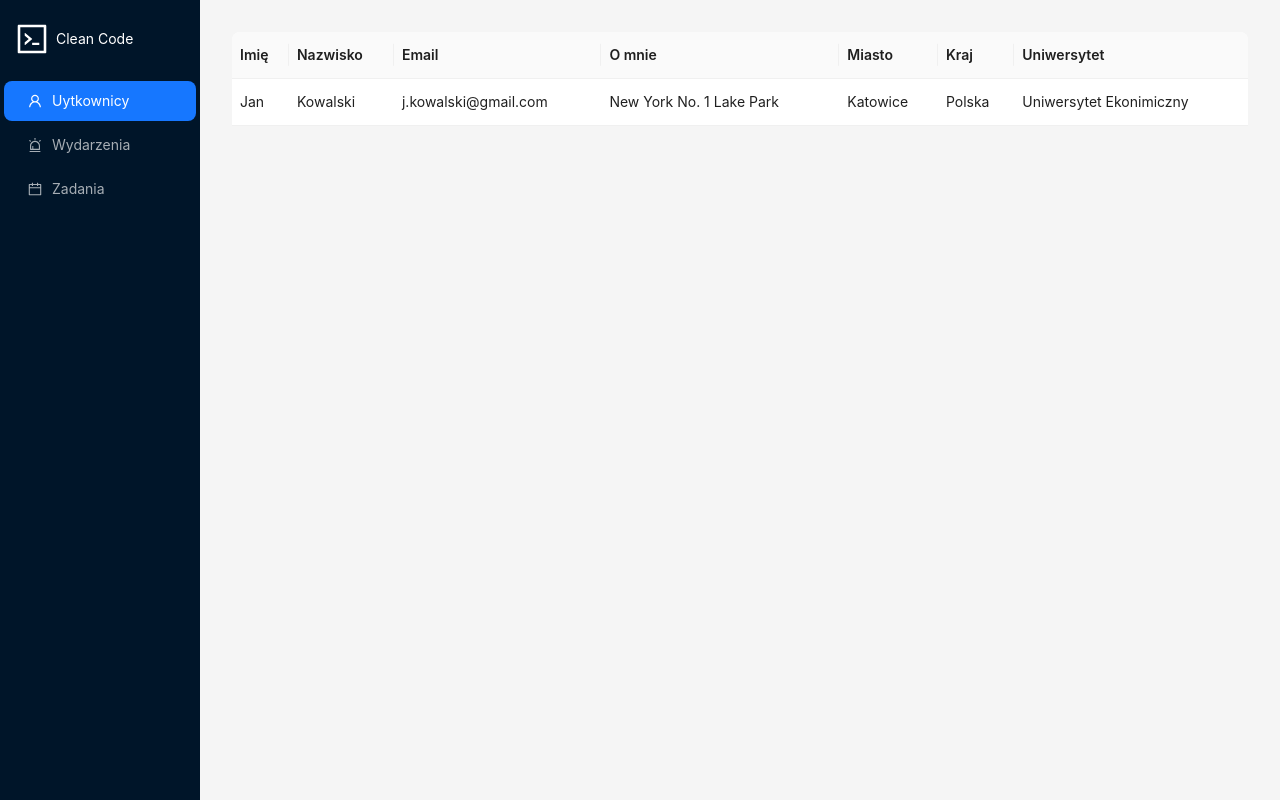
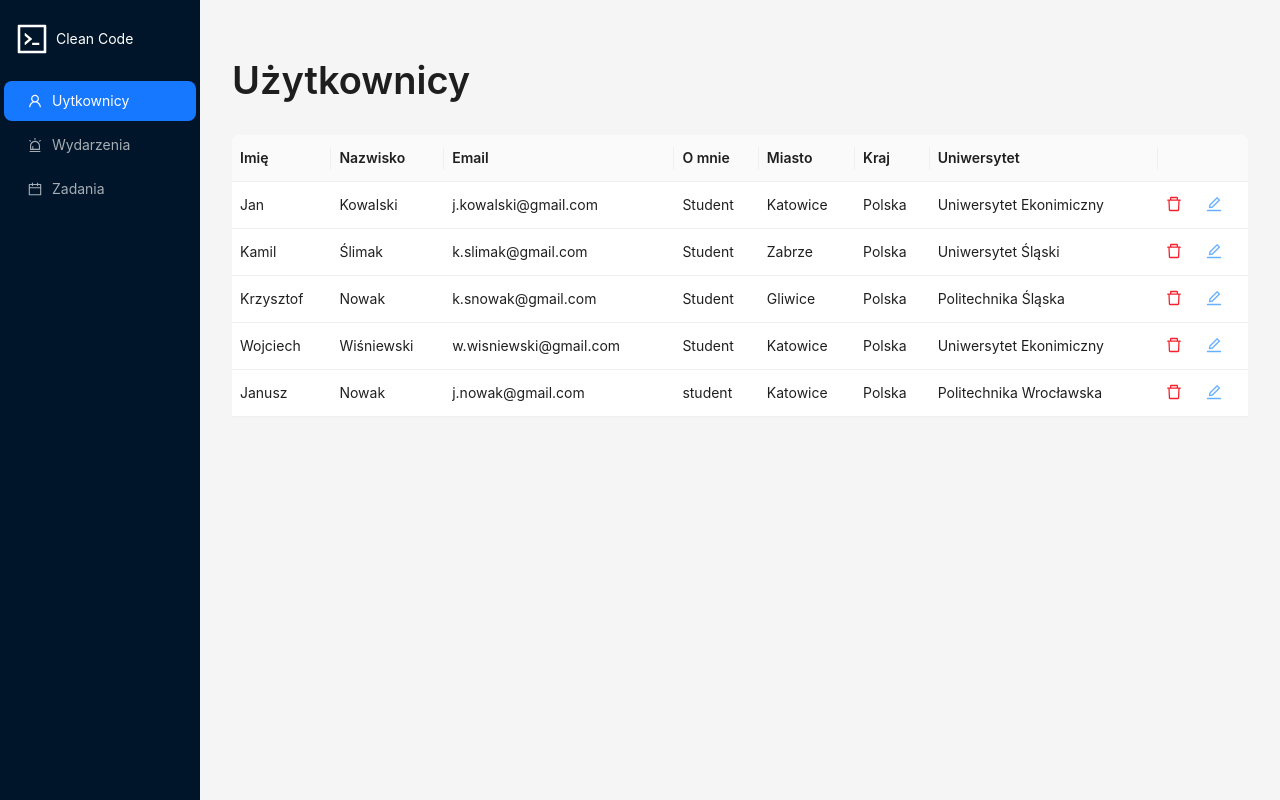
Before and after one commit to pawelpiatek1707/clean-code-fe, a React (Create React App) app: page /users in a window 1280 px wide. Built offline with nearby package versions, Linux system fonts and the light colour scheme.

Commit message:
feat(CC-7): finished users table

```diff
--- a/src/components/Users/Users.styles.ts
+++ b/src/components/Users/Users.styles.ts
@@ -1,5 +1,29 @@
 import styled from 'styled-components';
+import { Typography } from 'antd';
+import { DeleteOutlined, EditOutlined } from '@ant-design/icons';
+import { colors, fonts } from '@/theme';
+
+const { Title } = Typography;
 
 export const Container = styled.div`
   padding: 32px;
+  max-width: 1600px;
+  margin: 0 auto;
 `;
+
+export const Header = styled(Title)`
+  margin-bottom: 32px !important;
+`;
+
+export const Delete = styled(DeleteOutlined)`
+  color: ${colors.redPrimary};
+  font-size: ${fonts.textXL.fontSize};
+  margin-right: 8px;
+  cursor: pointer;
+`;
+
+export const Edit = styled(EditOutlined)`
+  color: ${colors.blueSecondary};
+  font-size: ${fonts.textXL.fontSize};
+  cursor: pointer;
+`;
--- a/src/components/Users/index.tsx
+++ b/src/components/Users/index.tsx
@@ -1,10 +1,11 @@
 import Table from 'antd/es/table';
-import { Container } from './Users.styles';
+import { Container, Header } from './Users.styles';
 import { columns, data } from './mocks/usersMock';
 
 const Users = () => {
   return (
     <Container>
+      <Header>Użytkownicy</Header>
       <Table columns={columns} dataSource={data} size="middle" pagination={false} />
     </Container>
   );
--- a/src/components/Users/mocks/usersMock.ts
+++ /dev/null
@@ -1,35 +0,0 @@
-import { ColumnsType } from 'antd/es/table';
-
-interface DataType {
-  key: React.Key;
-  name: string;
-  surname: string;
-  email: string;
-  aboutMe: string;
-  city: string;
-  country: string;
-  university: string;
-}
-
-export const columns: ColumnsType<DataType> = [
-  { title: 'Imię', dataIndex: 'name' },
-  { title: 'Nazwisko', dataIndex: 'surname' },
-  { title: 'Email', dataIndex: 'email' },
-  { title: 'O mnie', dataIndex: 'aboutMe' },
-  { title: 'Miasto', dataIndex: 'city' },
-  { title: 'Kraj', dataIndex: 'country' },
-  { title: 'Uniwersytet', dataIndex: 'university' }
-];
-
-export const data: DataType[] = [
-  {
-    key: '1',
-    name: 'Jan ',
-    surname: 'Kowalski',
-    email: 'j.kowalski@gmail.com',
-    aboutMe: 'New York No. 1 Lake Park',
-    city: 'Katowice',
-    country: 'Polska',
-    university: 'Uniwersytet Ekonimiczny'
-  }
-];
--- /dev/null
+++ b/src/components/Users/mocks/usersMock.tsx
@@ -0,0 +1,87 @@
+import { ColumnsType } from 'antd/es/table';
+import { Space } from 'antd';
+import { Delete, Edit } from '../Users.styles';
+
+interface DataType {
+  key: React.Key;
+  name: string;
+  surname: string;
+  email: string;
+  aboutMe: string;
+  city: string;
+  country: string;
+  university: string;
+}
+
+export const columns: ColumnsType<DataType> = [
+  { title: 'Imię', dataIndex: 'name' },
+  { title: 'Nazwisko', dataIndex: 'surname' },
+  { title: 'Email', dataIndex: 'email' },
+  { title: 'O mnie', dataIndex: 'aboutMe' },
+  { title: 'Miasto', dataIndex: 'city' },
+  { title: 'Kraj', dataIndex: 'country' },
+  { title: 'Uniwersytet', dataIndex: 'university' },
+  {
+    title: '',
+    key: 'action',
+    render: () => (
+      <Space size="middle">
+        <Delete />
+        <Edit />
+      </Space>
+    )
+  }
+];
+
+export const data: DataType[] = [
+  {
+    key: '1',
+    name: 'Jan ',
+    surname: 'Kowalski',
+    email: 'j.kowalski@gmail.com',
+    aboutMe: 'Student',
+    city: 'Katowice',
+    country: 'Polska',
+    university: 'Uniwersytet Ekonimiczny'
+  },
+  {
+    key: '2',
+    name: 'Kamil ',
+    surname: 'Ślimak',
+    email: 'k.slimak@gmail.com',
+    aboutMe: 'Student',
+    city: 'Zabrze',
+    country: 'Polska',
+    university: 'Uniwersytet Śląski'
+  },
+  {
+    key: '3',
+    name: 'Krzysztof ',
+    surname: 'Nowak',
+    email: 'k.snowak@gmail.com',
+    aboutMe: 'Student',
+    city: 'Gliwice',
+    country: 'Polska',
+    university: 'Politechnika Śląska'
+  },
+  {
+    key: '4',
+    name: 'Wojciech',
+    surname: 'Wiśniewski',
+    email: 'w.wisniewski@gmail.com',
+    aboutMe: 'Student',
+    city: 'Katowice',
+    country: 'Polska',
+    university: 'Uniwersytet Ekonimiczny'
+  },
+  {
+    key: '5',
+    name: 'Janusz',
+    surname: 'Nowak',
+    email: 'j.nowak@gmail.com',
+    aboutMe: 'student',
+    city: 'Katowice',
+    country: 'Polska',
+    university: 'Politechnika Wrocławska'
+  }
+];
--- a/src/theme/colors.ts
+++ b/src/theme/colors.ts
@@ -1,9 +1,10 @@
 export const colors = {
   bluePrimary: '#478BCA',
+  blueSecondary: '#69b1ff',
   backgroundPrimary: '#F2F2F2',
   lightPrimary: '#FFFFFF',
   textColorPrimary: '#111111',
   grayPrimary: '#f5f5f5',
   graySecondary: '#D2D2D2',
-  redPrimary: '#BD3232'
+  redPrimary: '#f5222d'
 };
```
